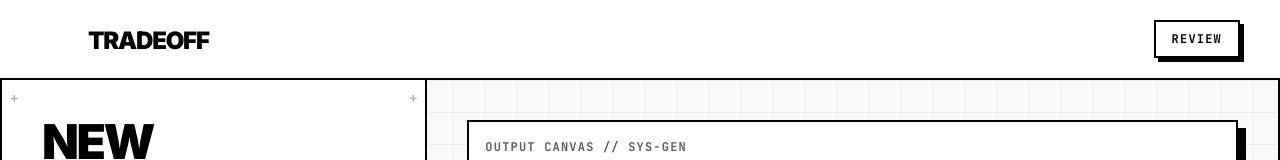
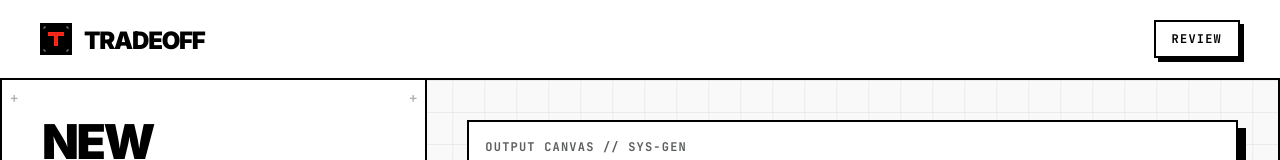
Before and after one commit to mayowa-kalejaiye/tradeoff, a Next.js app: page /app in a window 1280 px wide. Shown: the top 160 px of the page. Built offline with nearby package versions, Linux system fonts and the light colour scheme.

Commit message:
fix: replace remaining architecture icon in /app page

```diff
--- a/src/app/app/page.tsx
+++ b/src/app/app/page.tsx
@@ -139,7 +139,7 @@ function HomeEditor() {
       {/* TopAppBar */}
       <header className={`w-full top-0 sticky bg-[#ffffff] border-b-[2px] border-[#000000] flex justify-between items-center px-4 md:px-[40px] h-20 max-w-full z-50 transition-transform duration-300 ease-in-out ${isNavVisible ? 'translate-y-0' : '-translate-y-full'}`}>
         <div className="flex items-center gap-3">
-          <span className="material-symbols-outlined text-[24px] font-bold text-[#000000] cursor-pointer hover:bg-[#000000] hover:text-[#ffffff] border-[2px] border-transparent hover:border-[#000000] p-1 transition-none">architecture</span>
+          <img src="/logo.svg" alt="Tradeoff Logo" className="w-8 h-8" />
           <div className="font-sans text-[24px] tracking-tighter font-black text-[#000000] uppercase mt-1 hidden sm:block">
             TRADEOFF
           </div>
```
